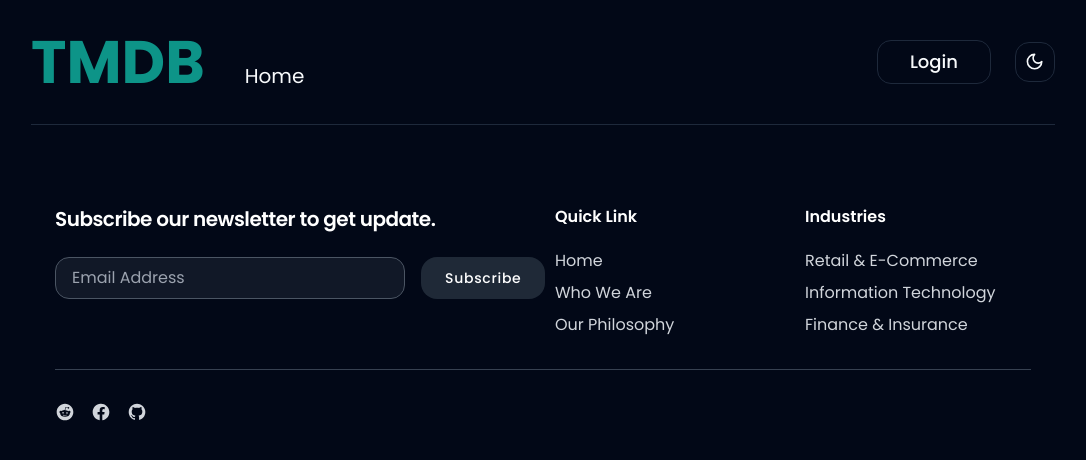
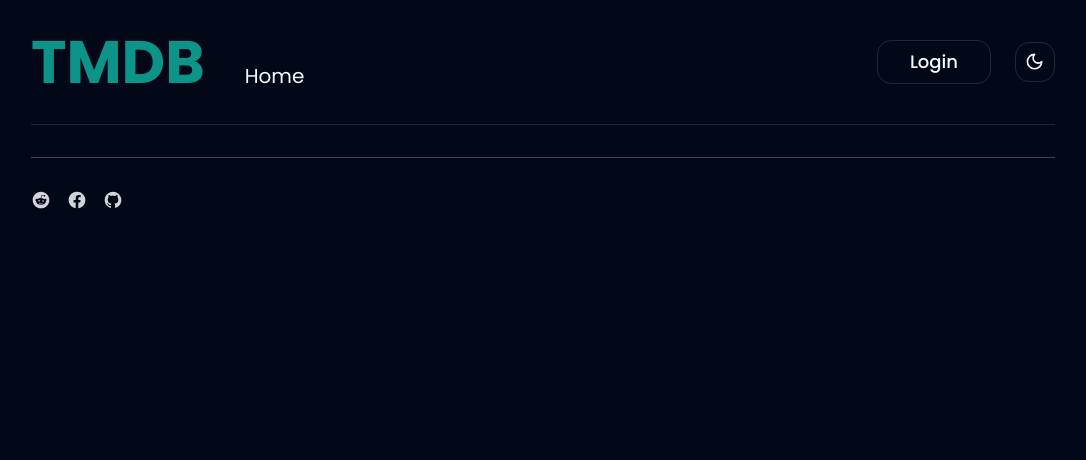
Before and after one commit to busrapnar/movies-ui-ktb, a React (Vite) app: page /movie/1 in a window 1280 px wide. Shown: the top 460 px of the page, without its empty margins (97-1183 px from the left). Built offline with nearby package versions, Linux system fonts and the light colour scheme.

Commit message:
movie-grid and footer edited

```diff
--- a/src/components/MovieActors.tsx
+++ b/src/components/MovieActors.tsx
@@ -3,19 +3,13 @@ import Slider from 'react-slick';
 import 'slick-carousel/slick/slick.css';
 import 'slick-carousel/slick/slick-theme.css';
 import { Card, CardDescription } from './ui/card';
+import { Credits } from '@/utils/type';
 
-interface Cast {
-  id: number;
-  name: string;
-  character: string;
-  profile_path: string;
+interface MovieActorsProps {
+  credits: Credits[];
 }
 
-interface Props {
-  credits: Cast[];
-}
-
-export const MovieActors: React.FC<Props> = ({ credits }) => {
+export const MovieActors: React.FC<MovieActorsProps> = ({ credits }) => {
   const settings = {
     dots: true,
     infinite: true,
@@ -28,7 +22,7 @@ export const MovieActors: React.FC<Props> = ({ credits }) => {
     <div className='min-h-screen flex flex-col gap-4 mt-5'>
       <h2 className="text-2xl mt-4">Oyuncular</h2>
       <Slider {...settings}>
-        {credits.map((cast: Cast) => (
+      {credits.map((cast) => (
           <div key={cast.id}>
             <Card className='flex flex-col gap-2 w-44 h-48'>
               <img src={`https://image.tmdb.org/t/p/w200${cast.profile_path}`} alt="" className='w-full h-32 rounded-t-lg' />
--- a/src/components/MovieCard.tsx
+++ b/src/components/MovieCard.tsx
@@ -17,16 +17,15 @@ type Props = {
   getStarRating: (voteAverage: number) => string;
 };
 const MovieCard: React.FC<Props> = ({ movie, getStarRating }) => (
-  <Card className=''>
-    <Link to={`/movie/${movie.id}`} className="flex flex-col gap-2">
+  <Card >
+    <Link to={`/movie/${movie.id}`} className="flex flex-col">
       <img
         src={`https://image.tmdb.org/t/p/w200${movie.poster_path}`}
         alt={`${movie.title} Poster`}
         className="w-full h-80 rounded-t-lg"
       />
-      <div className="flex flex-col max-w-96 justify-center px-2 rounded">
-        <CardTitle className="text-lg font-medium h-16 flex items-center">{movie.title}</CardTitle>
-        <CardDescription>{movie.director}</CardDescription>
+      <div className="flex flex-col max-w-96 gap-1 justify-center px-3 rounded">
+        <CardTitle className="text-lg font-medium py-1 flex items-center">{movie.title}</CardTitle>
         <div className="flex items-center justify-between">
           <span className="text-xl">{getStarRating(movie.vote_average)}</span>
           <span className="ml-2 text-sm">({movie.vote_count} vote)</span>
--- a/src/components/MovieGrid.tsx
+++ b/src/components/MovieGrid.tsx
@@ -13,7 +13,7 @@ interface Movie {
 const MovieGrid: React.FC<{ filteredMovies: Movie[]; getStarRating: (voteAverage: number) => string }> = ({ filteredMovies, getStarRating }) => (
     <div >
       {/* Movie Cards */}
-      <div className="grid grid-cols-1 xl:grid-cols-3 gap-4">
+      <div className="grid xl:grid-cols-3 lg:grid-cols-2 md:grid-cols-1 gap-x-4 gap-y-6">
         {filteredMovies.map((movie) => (
           <MovieCard key={movie.id} movie={movie} getStarRating={getStarRating} />
         ))}
--- a/src/components/layout/footer.tsx
+++ b/src/components/layout/footer.tsx
@@ -1,40 +1,6 @@
 const Footer = () => {
   return (
     <footer className="mt-8">
-    <div className="container px-6 py-12 mx-auto">
-        <div className="grid grid-cols-1 gap-6 sm:grid-cols-2 sm:gap-y-10 lg:grid-cols-4">
-            <div className="sm:col-span-2">
-                <h1 className="max-w-lg text-xl font-semibold tracking-tight text-gray-800 xl:text-2xl dark:text-white">Subscribe our newsletter to get update.</h1>
-
-                <div className="flex flex-col mx-auto mt-6 space-y-3 md:space-y-0 md:flex-row">
-                    <input id="email" type="text" className="px-4 py-2 text-gray-700 bg-white border rounded-md dark:bg-gray-900 dark:text-gray-300 dark:border-gray-600 focus:border-blue-400 dark:focus:border-blue-300 focus:outline-none focus:ring focus:ring-opacity-40 focus:ring-blue-300" placeholder="Email Address" />
-
-                    <button className="w-full px-6 py-2.5 text-sm font-medium tracking-wider text-white transition-colors duration-300 transform md:w-auto md:mx-4 focus:outline-none bg-gray-800 rounded-lg hover:bg-gray-700 focus:ring focus:ring-gray-300 focus:ring-opacity-80" >
-                        Subscribe
-                    </button>
-                </div>
-            </div>
-
-            <div>
-                <p className="font-semibold text-gray-800 dark:text-white">Quick Link</p>
-
-                <div className="flex flex-col items-start mt-5 space-y-2">
-                    <a href="#" className="text-gray-600 transition-colors duration-300 dark:text-gray-300 dark:hover:text-blue-400 hover:underline hover:text-blue-500">Home</a>
-                    <a href="#" className="text-gray-600 transition-colors duration-300 dark:text-gray-300 dark:hover:text-blue-400 hover:underline hover:text-blue-500">Who We Are</a>
-                    <a href="#" className="text-gray-600 transition-colors duration-300 dark:text-gray-300 dark:hover:text-blue-400 hover:underline hover:text-blue-500">Our Philosophy</a>
-                </div>
-            </div>
-
-            <div>
-                <p className="font-semibold text-gray-800 dark:text-white">Industries</p>
-
-                <div className="flex flex-col items-start mt-5 space-y-2">
-                    <a href="#" className="text-gray-600 transition-colors duration-300 dark:text-gray-300 dark:hover:text-blue-400 hover:underline hover:text-blue-500">Retail & E-Commerce</a>
-                    <a href="#" className="text-gray-600 transition-colors duration-300 dark:text-gray-300 dark:hover:text-blue-400 hover:underline hover:text-blue-500">Information Technology</a>
-                    <a href="#" className="text-gray-600 transition-colors duration-300 dark:text-gray-300 dark:hover:text-blue-400 hover:underline hover:text-blue-500">Finance & Insurance</a>
-                </div>
-            </div>
-        </div>
 
         <hr className="my-6 border-gray-200 md:my-8 dark:border-gray-700"/>
 
@@ -69,7 +35,7 @@ const Footer = () => {
                 </a>
             </div>
         </div>
-    </div>
+
 </footer>
   )
 }
--- a/src/pages/home/index.tsx
+++ b/src/pages/home/index.tsx
@@ -17,7 +17,7 @@ const Home: React.FC = () => {
   const [ratings, setRatings] = useState<number[]>([]);
   const [selectedGenres, setSelectedGenres] = useState<number[]>([]);
   const [currentPage, setCurrentPage] = useState<number>(1);
-  const [totalPages, setTotalPages] = useState<number>(20);
+  const [totalPages] = useState<number>(20);
 
   useEffect(() => {
     dispatch(fetchMovies(currentPage));
@@ -67,7 +67,10 @@ const Home: React.FC = () => {
   };
 
   return (
-    <div className="mt-10 min-h-screen">
+    <div className="flex flex-col justify-between min-h-screen">
+
+
+    <div className="mt-10 ">
       <h1 className="text-4xl font-medium mb-4">Popular Movies</h1>
       <SearchBar filter={filter} handleFilterChange={handleFilterChange} />
       <div className="flex gap-8">
@@ -77,7 +80,9 @@ const Home: React.FC = () => {
         </div>
         <MovieGrid filteredMovies={filteredMovies} getStarRating={getStarRating} />
       </div>
-      <Pagination currentPage={currentPage} totalPages={totalPages} goToPage={goToPage} />
+
+    </div>
+    <Pagination currentPage={currentPage} totalPages={totalPages} goToPage={goToPage} />
     </div>
   );
 };
--- a/src/pages/movie-detail/index.tsx
+++ b/src/pages/movie-detail/index.tsx
@@ -23,6 +23,11 @@ const MovieDetail: React.FC = () => {
   }, [dispatch, movie]);
 
   const handleRatingChange = (rating: number) => {
+    if (!movie) {
+
+      return;
+    }
+
     setUserRating(rating);
     dispatch(addMovieRating({ movieId: movie.id, rating: rating }));
     setShowNotification(true);
--- a/src/utils/type.ts
+++ b/src/utils/type.ts
@@ -15,6 +15,7 @@ export interface Movie {
     id: number;
     name: string;
     character: string;
+    profile_path: string;
   }
 
   export interface Genre {
```
